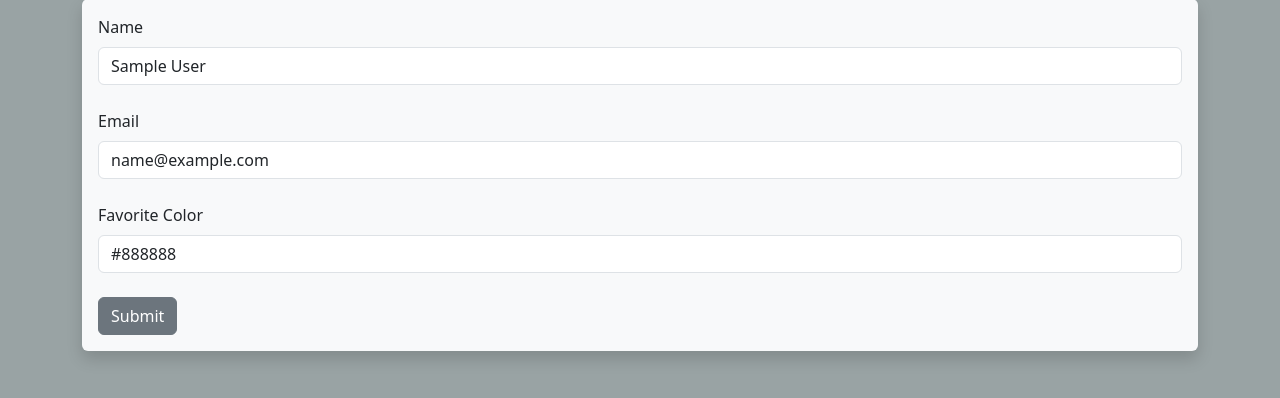
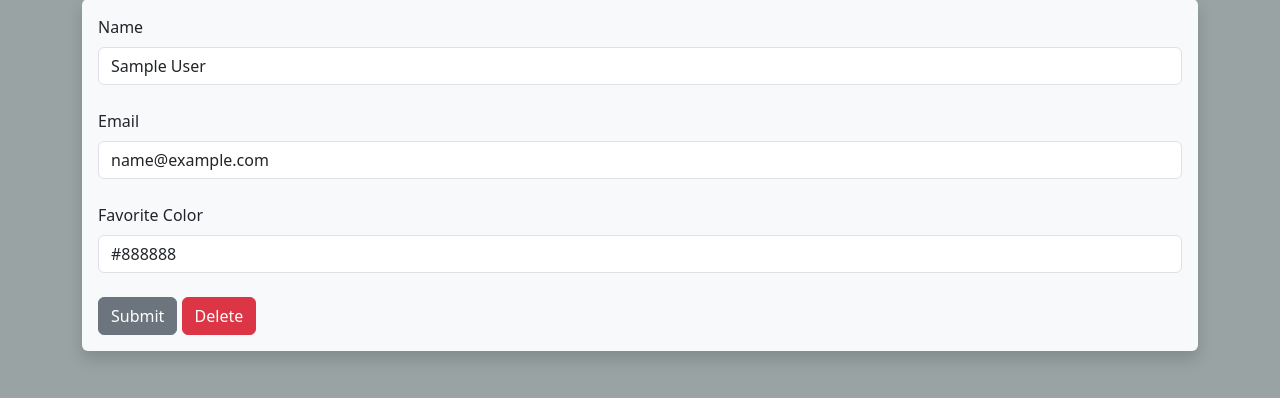
Before and after one commit to ASerdarSahin/website, a Flask app: page /update/1 in a window 1280 px wide. Shown: the part 167-565 px from the top of the page. Run offline with Flask 3, Linux system fonts and the light colour scheme; tables that the repository leaves empty hold one stand-in row (values such as "Sample post").

Commit message:
add user delete button

```diff
--- a/templates/update.html
+++ b/templates/update.html
@@ -42,6 +42,8 @@
     <br/>
     {{ form.submit(class="btn btn-secondary") }}
 
+    <a href="{{ url_for('delete', id=id)}}" class="btn btn-danger">Delete</a>
+
     </form>
     </div>
     <br/><br/>
```
